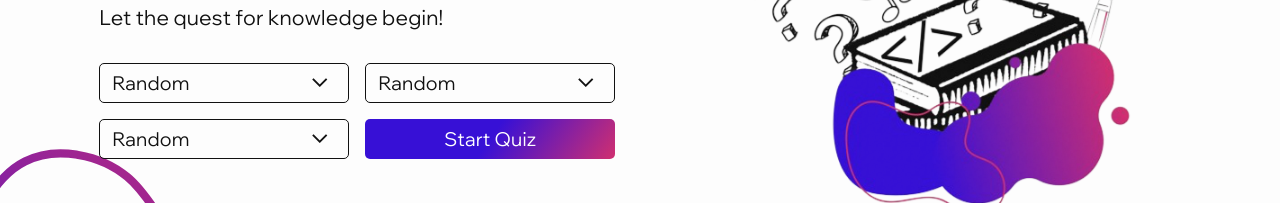
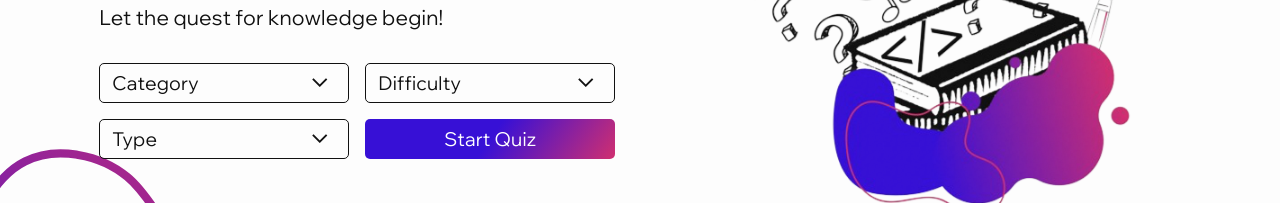
Before and after one commit to VriaA/Quizzly, a React (Vite) app in the folder quizzical/: page / in a window 1280 px wide. Shown: the part 421-624 px from the top of the page. Built offline with nearby package versions, Linux system fonts and the light colour scheme; no server answers.

Commit message:
replace random with option name & fix radio values

```diff
--- a/quizzical/src/components/CategoryOption.jsx
+++ b/quizzical/src/components/CategoryOption.jsx
@@ -11,7 +11,7 @@ export default function CategoryOption(props) {
             try {
                 const response = await fetch('https://opentdb.com/api_category.php')
                 const categories = await response.json()
-                setCategories([{id: 'random', name: 'Random'}, ...categories.trivia_categories])
+                setCategories([{id: 'category', name: 'Category'}, ...categories.trivia_categories])
             } catch (error) {
                 alert('Error:' + error.message)
             } finally {
--- a/quizzical/src/components/Option.jsx
+++ b/quizzical/src/components/Option.jsx
@@ -3,6 +3,8 @@ export default function Option(props) {
     const {options, name, selectedOption, handleSelectionChange} = props
 
     return options.map((item, i)=> {
+        const value = item === 'Multiple Choice' ? 'multiple' : item === 'True / False' ? 'boolean' : item.toLowerCase()
+
         return (
             <li role='option' key={i}>
                 <input
@@ -10,7 +12,7 @@ export default function Option(props) {
                     className='info-option'
                     type='radio'
                     name={name}
-                    value={item.toLowerCase()}
+                    value={value}
                     checked={selectedOption[name] === item}
                     onChange={handleSelectionChange}
                     data-option={item}
--- a/quizzical/src/components/OptionDropDownMenu.jsx
+++ b/quizzical/src/components/OptionDropDownMenu.jsx
@@ -5,9 +5,9 @@ export default function OptionDropdownMenu(props) {
       const {menuName, MenuOptions, isDarkTheme, isOpen, setIsOpen} = props
 
       const [selectedOption, setSelectedOption] = useState({
-        category: 'Random',
-        difficulty: 'Random',
-        type: 'Random'
+        category: 'Category',
+        difficulty: 'Difficulty',
+        type: 'Type'
       })
 
       function handleSelectionChange(e) {
--- a/quizzical/src/data/quizOptions.js
+++ b/quizzical/src/data/quizOptions.js
@@ -1,4 +1,4 @@
 export default  {
-    difficulty: ['Random', 'Easy', 'Medium', 'Hard'],
-    type: ['Random', 'Multiple Choice', 'True / False']
+    difficulty: ['Difficulty', 'Easy', 'Medium', 'Hard'],
+    type: ['Type', 'Multiple Choice', 'True / False']
 }
--- a/quizzical/src/utils/handleStartQuizBtnClick.js
+++ b/quizzical/src/utils/handleStartQuizBtnClick.js
@@ -9,7 +9,7 @@ export default function handleStartQuizBtnClick(e, setLoading) {
   async function getQuestions(category, difficulty, type, setLoading) {
       try {
         setLoading(true)
-        const response = await fetch(`https://opentdb.com/api.php?amount=5${category !== 'random' ? `&category=${category}` : ''}${difficulty !== 'random' ? `&difficulty=${difficulty}` : ''}${type !== 'random' ? `&type=${type}` : ''}`)
+        const response = await fetch(`https://opentdb.com/api.php?amount=5${category !== 'category' ? `&category=${category}` : ''}${difficulty !== 'difficulty' ? `&difficulty=${difficulty}` : ''}${type !== 'type' ? `&type=${type}` : ''}`)
         handleResponseError(response)
 
         const data = await response.json()
```
